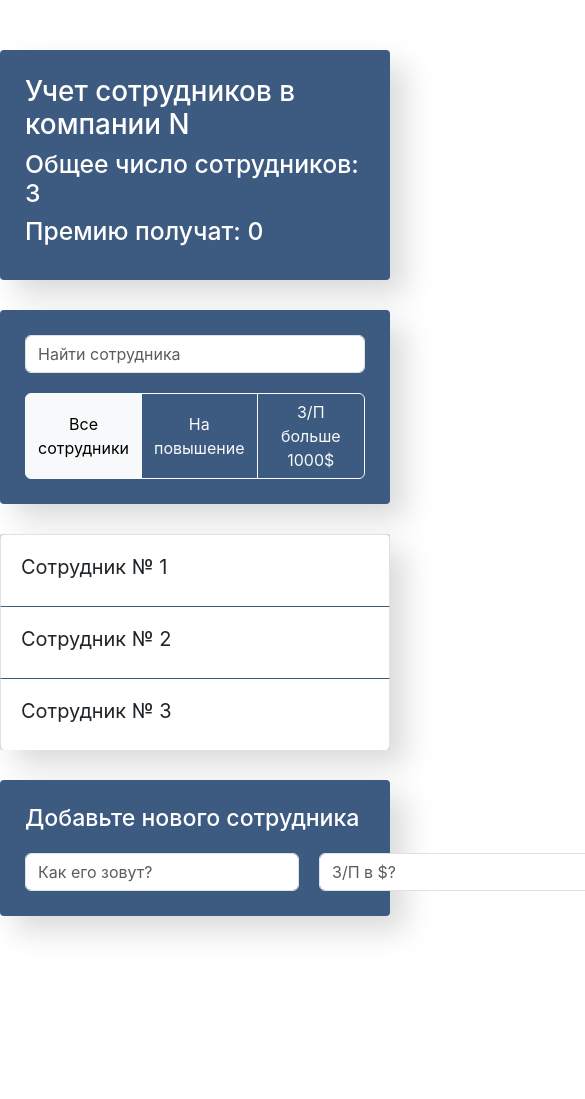
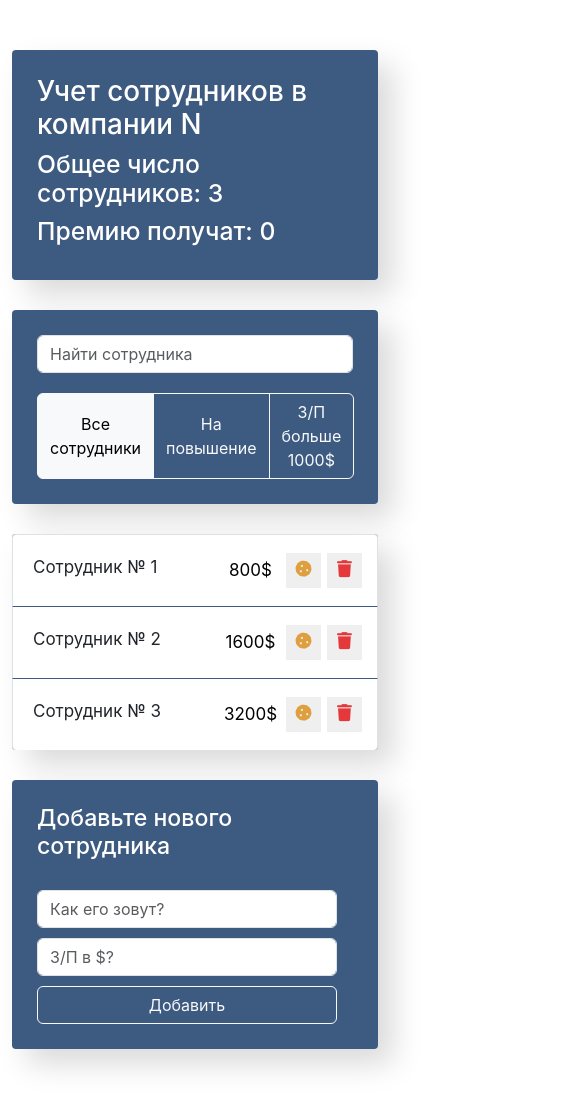
Before and after one commit to VVasilevich/Employee-accounting-web-app, a React app: page / in a window 390 px wide. Shown: the top 1099 px of the page, 585 px wide, since content can reach past the window. Before the commit the page ends 966 px from the top, so only its background shows below. Built offline with nearby package versions, Linux system fonts and the light colour scheme.

Commit message:
Add responsiveness

```diff
--- a/src/components/app/app.js
+++ b/src/components/app/app.js
@@ -94,6 +94,7 @@ class App extends Component {
         const visibleData = this.filterPost(this.searchEmp(data, term), filter);
         return (
             <div className="app">
+                <div className="container">
                     <AppInfo
                         employees={employees}
                         increased={increased}/>
@@ -111,6 +112,7 @@ class App extends Component {
                         onToggleProp={this.onToggleProp}/>
                     <EmployeesAddForm onAdd={this.addItem}/>
                 </div>
+            </div>
         );
     }
 }
--- a/src/components/employees-add-form/employees-add-form.css
+++ b/src/components/employees-add-form/employees-add-form.css
@@ -15,3 +15,19 @@
     width: 350px;
     margin-right: 20px;
 }
+
+@media (max-width: 768px) {
+    .add-form {
+        flex-direction: column;
+    }
+
+    .add-form input {
+        width: 300px;
+        margin-top: 10px;
+    }
+
+    .add-form button {
+        width: 300px;
+        margin-top: 10px;
+    }
+}
--- a/src/components/employees-add-form/employees-add-form.js
+++ b/src/components/employees-add-form/employees-add-form.js
@@ -39,6 +39,7 @@ class EmployeesAddForm extends Component {
                     <input type="text"
                            className="form-control new-post-label"
                            placeholder="Как его зовут?"
+                           maxLength="18"
                            name='name'
                            value={name}
                            onChange={this.onValueChange}/>
--- a/src/components/employees-list-item/employees-list-item.css
+++ b/src/components/employees-list-item/employees-list-item.css
@@ -11,7 +11,7 @@
     line-height: 35px;
     font-size: 20px;
     cursor: pointer;
-    min-width: 550px;
+    min-width: 450px;
 }
 
 .list-group-item input {
@@ -19,6 +19,7 @@
     font-size: 20px;
     text-align: center;
     border: 0;
+    width: 130px;
 }
 
 .list-group-item button {
@@ -62,3 +63,15 @@
 .list-group-item.increase .btn-star {
     color: #aeaeae;
 }
+
+@media (max-width: 768px) {
+    .list-group-item span {
+        min-width: 185px;
+        font-size: 17px;
+    }
+
+    .list-group-item input {
+        width: 65px;
+        font-size: 17px;
+    }
+}
--- a/src/components/employees-list-item/employees-list-item.js
+++ b/src/components/employees-list-item/employees-list-item.js
@@ -14,7 +14,10 @@ const EmployeesListItem = (props) => {
     return (
         <li className={classNames}>
             <span className="list-group-item-label" onClick={onToggleProp} data-toggle="like">{name}</span>
-            <input type="text" className="list-group-item-input" defaultValue={salary + '$'}/>
+            <input type="text"
+                   className="list-group-item-input"
+                   maxLength="6"
+                   defaultValue={salary + '$'}/>
             <div className="d-flex justify-content-center align-items-center">
                 <button type="button"
                         className="btn-cookie btn-sm"
```
Lines whose indentation alone changed are shown as unchanged.
